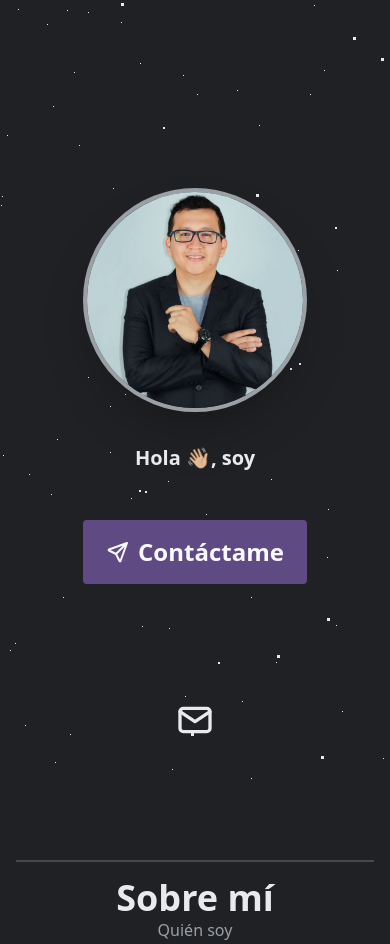
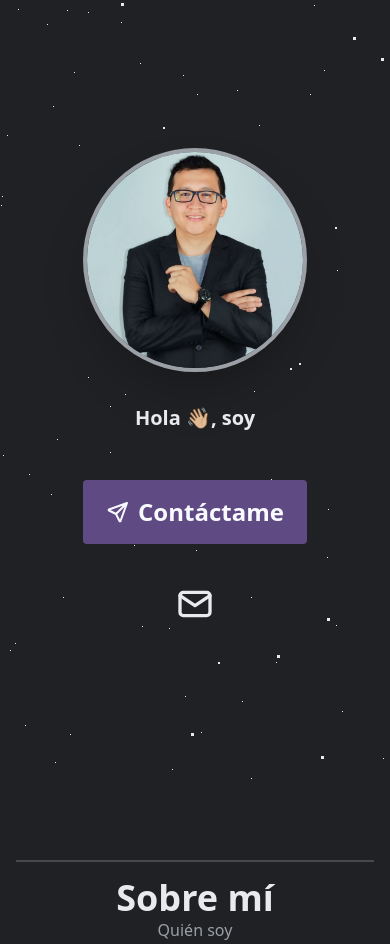
Before and after one commit to Skapir/Skapir.github.io, a Django app: template web/templates/web/index.html in a window 390 px wide. Shown: the part 64-1008 px from the top of the page. Run offline with Django 4.2, Linux system fonts and the light colour scheme; the template is opened without the code that fills it, so the values that code supplies are empty; some libraries are stand-ins or nearby versions.

Commit message:
Movil: redes del hero en flujo normal bajo los botones (sin superposicion)

```diff
--- a/docs/index.html
+++ b/docs/index.html
@@ -143,7 +143,7 @@
   <!-- ======= HERO ======= -->
   <section id="panelHero" class="u-center min-h-screen w-full flex items-center justify-center relative pt-24 pb-10">
     <div class="flex flex-col-reverse justify-center items-center h-full w-full">
-      <ul class="absolute lg:left-10 bottom-10 lg:flex-col flex gap-5 lg:gap-3 lg:bottom-0">
+      <ul class="flex gap-6 justify-center mt-10 lg:mt-0 lg:absolute lg:left-10 lg:bottom-0 lg:flex-col lg:gap-3">
 
         <a href="https://github.com/Skapir" target="_blank" rel="noreferrer" aria-label="github">
           <svg class="icon-svg h-10 w-10 hover:scale-125 hover:text-[var(--bg-buttons)]" viewBox="0 0 24 24"><path d="M9 19c-4.3 1.4-4.3-2.5-6-3m12 5v-3.5c0-1 .1-1.4-.5-2 2.8-.3 5.5-1.4 5.5-6a4.6 4.6 0 0 0-1.3-3.2 4.2 4.2 0 0 0-.1-3.2s-1.1-.3-3.5 1.3a12.3 12.3 0 0 0-6.2 0C6.5 2.8 5.4 3.1 5.4 3.1a4.2 4.2 0 0 0-.1 3.2A4.6 4.6 0 0 0 4 9.5c0 4.6 2.7 5.7 5.5 6-.6.6-.6 1.2-.5 2V21"/></svg>
--- a/web/templates/web/index.html
+++ b/web/templates/web/index.html
@@ -143,7 +143,7 @@
   <!-- ======= HERO ======= -->
   <section id="panelHero" class="u-center min-h-screen w-full flex items-center justify-center relative pt-24 pb-10">
     <div class="flex flex-col-reverse justify-center items-center h-full w-full">
-      <ul class="absolute lg:left-10 bottom-10 lg:flex-col flex gap-5 lg:gap-3 lg:bottom-0">
+      <ul class="flex gap-6 justify-center mt-10 lg:mt-0 lg:absolute lg:left-10 lg:bottom-0 lg:flex-col lg:gap-3">
         {% if perfil.github %}
         <a href="{{ perfil.github }}" target="_blank" rel="noreferrer" aria-label="github">
           <svg class="icon-svg h-10 w-10 hover:scale-125 hover:text-[var(--bg-buttons)]" viewBox="0 0 24 24"><path d="M9 19c-4.3 1.4-4.3-2.5-6-3m12 5v-3.5c0-1 .1-1.4-.5-2 2.8-.3 5.5-1.4 5.5-6a4.6 4.6 0 0 0-1.3-3.2 4.2 4.2 0 0 0-.1-3.2s-1.1-.3-3.5 1.3a12.3 12.3 0 0 0-6.2 0C6.5 2.8 5.4 3.1 5.4 3.1a4.2 4.2 0 0 0-.1 3.2A4.6 4.6 0 0 0 4 9.5c0 4.6 2.7 5.7 5.5 6-.6.6-.6 1.2-.5 2V21"/></svg>
```
